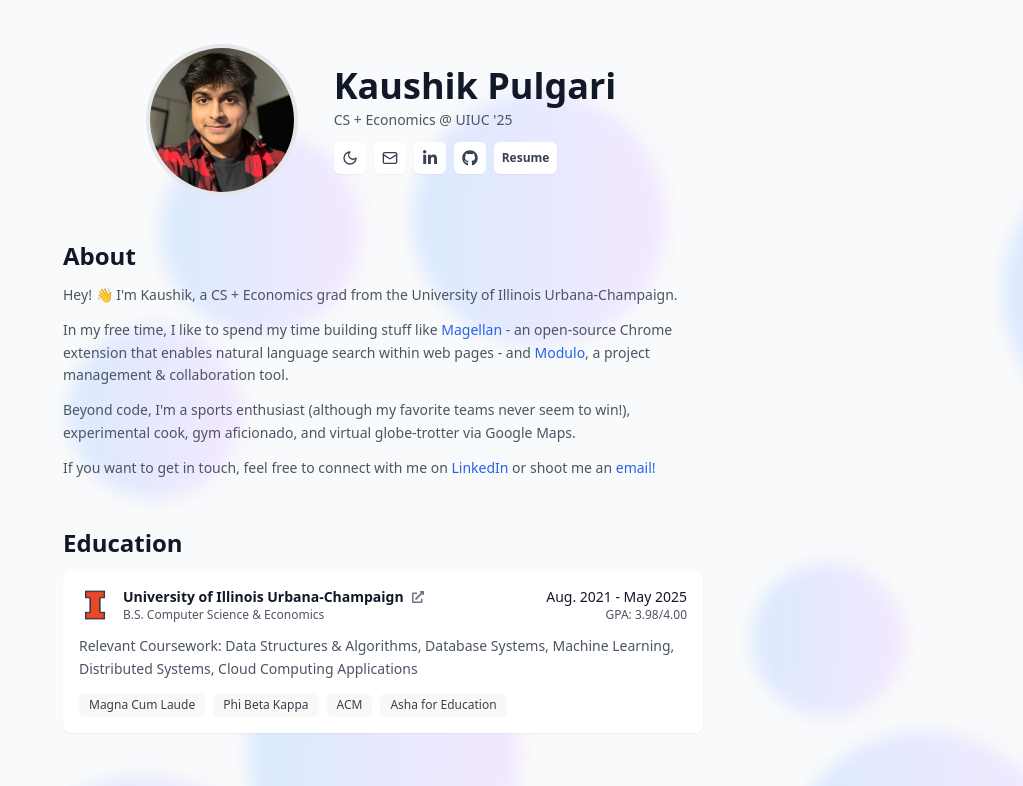
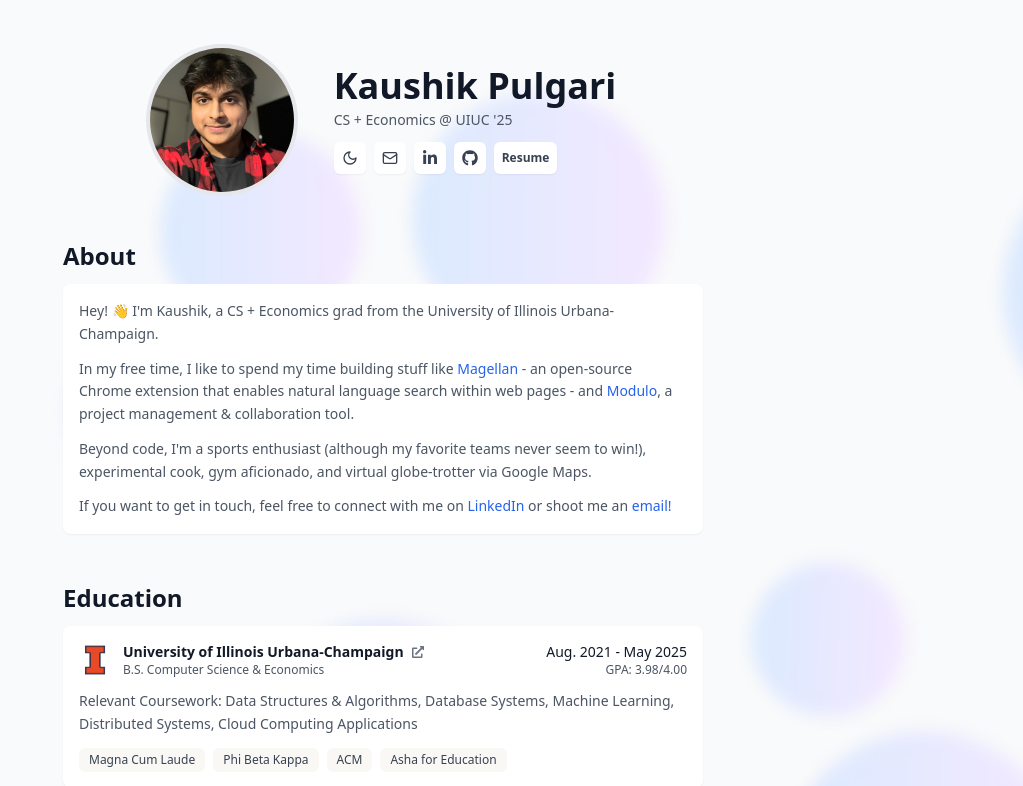
Before and after one commit to kpulgari/kpulgari.github.io, a React (Vite) app: page / in a window 1280 px wide. Shown: the top 786 px of the page, without its empty margins (257-1280 px from the left). Built offline with nearby package versions, Linux system fonts and the light colour scheme.

Commit message:
Wrap about section in card

```diff
--- a/src/page.jsx
+++ b/src/page.jsx
@@ -205,6 +205,7 @@
           <h2 className="font-bold lg:text-2xl md:text-2xl text-xl text-gray-900 dark:text-white">
             About
           </h2>
+          <div className="bg-white dark:bg-gray-800 rounded-lg p-4 shadow-sm hover:shadow-md transition-shadow duration-200">
             <div className="flex flex-row items-center justify-left text-sm text-gray-600 dark:text-gray-300 leading-relaxed">
               <div className="space-y-3">
                 <p>
@@ -264,6 +265,7 @@
                     email!
                   </a>
                 </p>
+              </div>
             </div>
           </div>
         </div>
```
Lines whose indentation alone changed are shown as unchanged.
